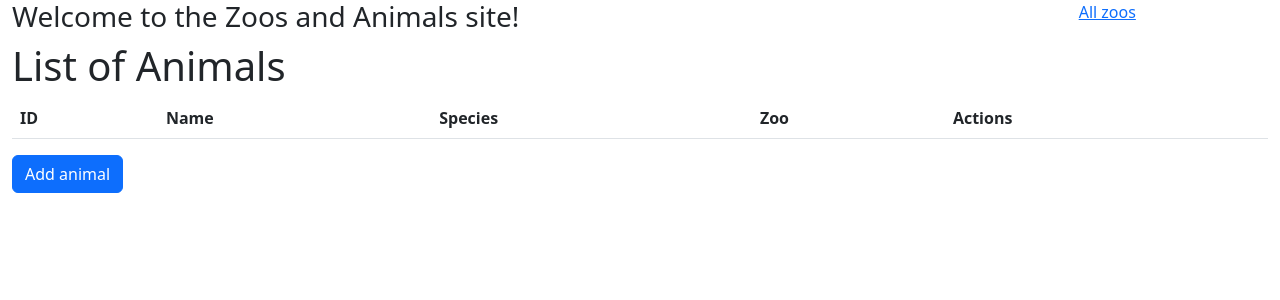
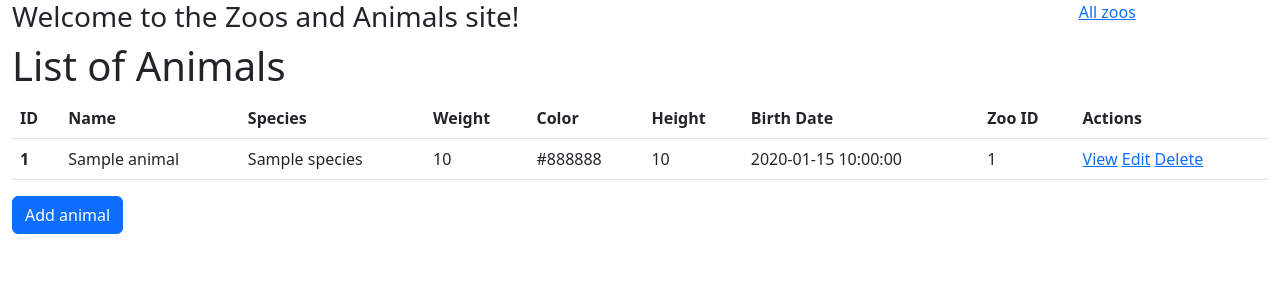
Before and after one commit to NickBarkerDev/zoos-animals, a Flask app: template flask_app/templates/all_animals.html in a window 1280 px wide. Shown: the top 300 px of the page. Run offline with Flask 2, Linux system fonts and the light colour scheme; the template is opened without the code that fills it: most values are stand-ins (such as "Sample title", 1, 10 or a date in 2020); lists and menus that the app fills with data are empty.

Commit message:
created methods for adding an animal to DB and retrieving all animals from DB; finished building out all_animals.html to display all animals in DB

```diff
--- a/flask_app/controllers/animals.py
+++ b/flask_app/controllers/animals.py
@@ -10,7 +10,7 @@ def animals_root_redirect():
 
 @app.route('/animals')
 def view_all_animals():
-    return render_template('all_animals.html')
+    return render_template('all_animals.html', all_animals = animal.Animal.get_all_animals())
 
 @app.route('/animals/new')
 def add_animal():
@@ -26,7 +26,7 @@ def edit_animal(id):
 
 
 # Hidden Routes - ANIMALS
-@app.route('/process_add_animal', methods=['POST'])
+@app.route('/animals/process_add_animal', methods=['POST'])
 def process_add_animal():
     data = {
         "species": request.form['species'],
--- a/flask_app/templates/add_animal_page.html
+++ b/flask_app/templates/add_animal_page.html
@@ -39,6 +39,10 @@
                 <input type="number" name="height">
             </div>
             <div class="row">
+                <label for="birth_date">Birth date:</label>
+                <input type="date" name="birth_date">
+            </div>
+            <div class="row">
                 <label>Zoo:</label>
                 <select name="zoo_id">
                     <option value="">--Please select an option--</option>
--- a/flask_app/templates/all_animals.html
+++ b/flask_app/templates/all_animals.html
@@ -14,27 +14,51 @@
                 <h3>Welcome to the Zoos and Animals site!</h3>
             </div>
             <div class="col">
-                <a href="/???">All zoos</a>
+                <a href="/animals/new">All zoos</a>
             </div>
         </div>
         <div class="row">
             <h1>List of Animals</h1>
         </div>
-        <table class="table">
+        <table class="table table-hover">
             <thead>
-                <tr>
-                    <th>ID</th>
-                    <th>Name</th>
-                    <th>Species</th>
-                    <th>Zoo</th>
-                    <th>Actions</th>
-                </tr>
+              <tr>
+                <th scope="col">ID</th>
+                <th scope="col">Name</th>
+                <th scope="col">Species</th>
+                <th scope="col">Weight</th>
+                <th scope="col">Color</th>
+                <th scope="col">Height</th>
+                <th scope="col">Birth Date</th>
+                <th scope="col">Zoo ID</th>
+                <th scope="col">Actions</th>
+              </tr>
             </thead>
             <tbody>
-                <!-- Fill this in with info from your database-->
+                {% for animal in all_animals %}
+                <tr>
+                    <th scope="row">{{ animal.id }}</th>
+                    <td>{{ animal.name }}</td>
+                    <td>{{ animal.species }}</td>
+                    <td>{{ animal.weight }}</td>
+                    <td>{{ animal.color }}</td>
+                    <td>{{ animal.height }}</td>
+                    <td>{{ animal.birth_date }}</td>
+                    <td>{{ animal.zoo_id }}</td>
+                    <td>
+                        <a href="/zoos/{{ animal.id }}/view">View</a>
+                        <a href="/zoos/{{ animal.id }}/edit">Edit</a>
+                        <a href="/zoos/{{ animal.id }}/delete">Delete</a>
+                    </td>
+                </tr>
+                {% endfor %}
+
             </tbody>
-        </table>
-        <a href="/???" class="btn btn-primary">Add animal</a>
+          </table>
+          {% if not all_animals %}
+          <p>There are no animals to display. Click 'Add animal' below to add one!</p>
+          {% endif %}
+        <a href="/animals/new" class="btn btn-primary">Add animal</a>
     </div>
     <script src="https://cdn.jsdelivr.net/npm/bootstrap@5.2.0-beta1/dist/js/bootstrap.bundle.min.js" integrity="sha384-pprn3073KE6tl6bjs2QrFaJGz5/SUsLqktiwsUTF55Jfv3qYSDhgCecCxMW52nD2" crossorigin="anonymous"></script>
 </body>
```
Also changed, not shown: flask_app/models/animal.py (+21 -0 lines).
